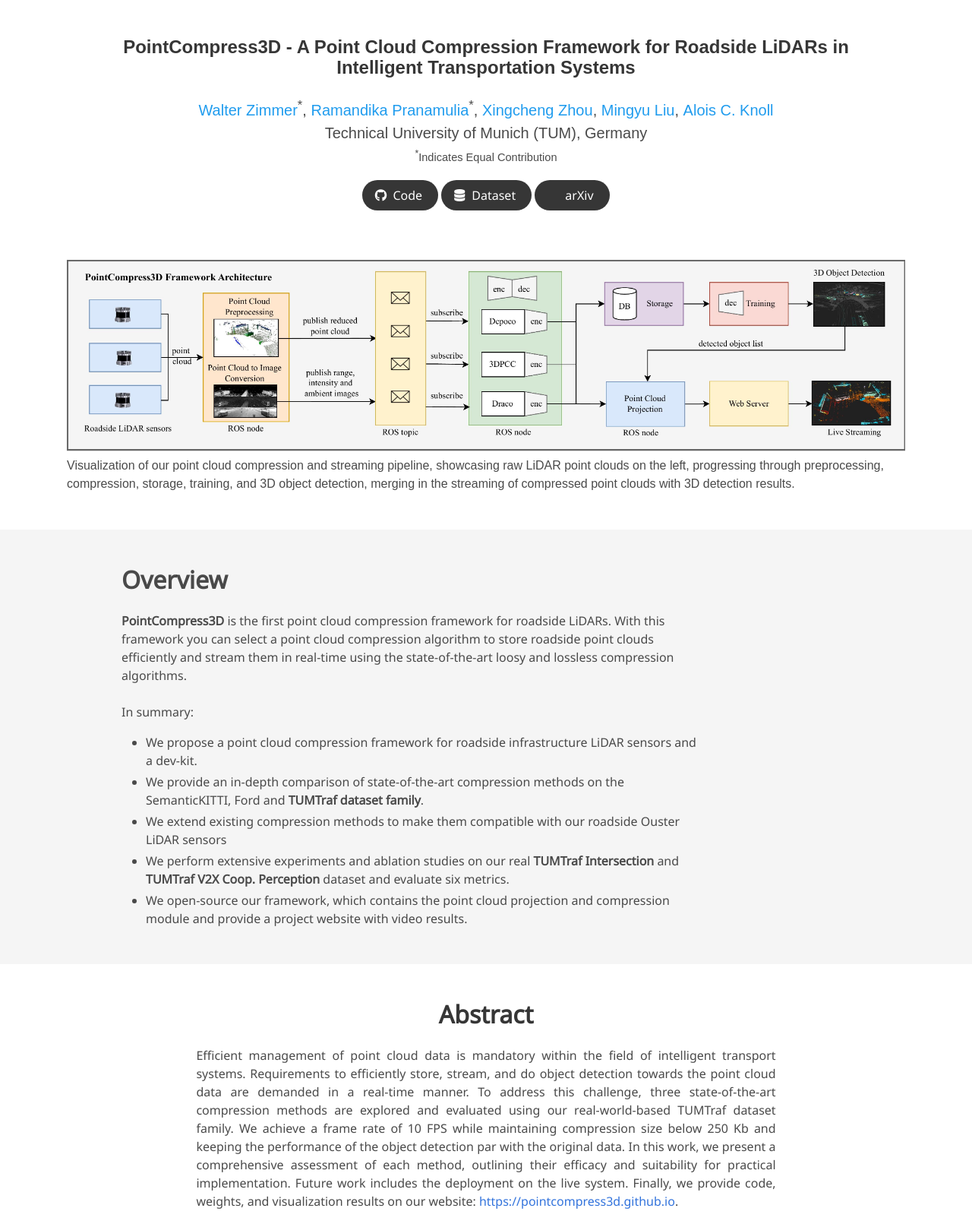
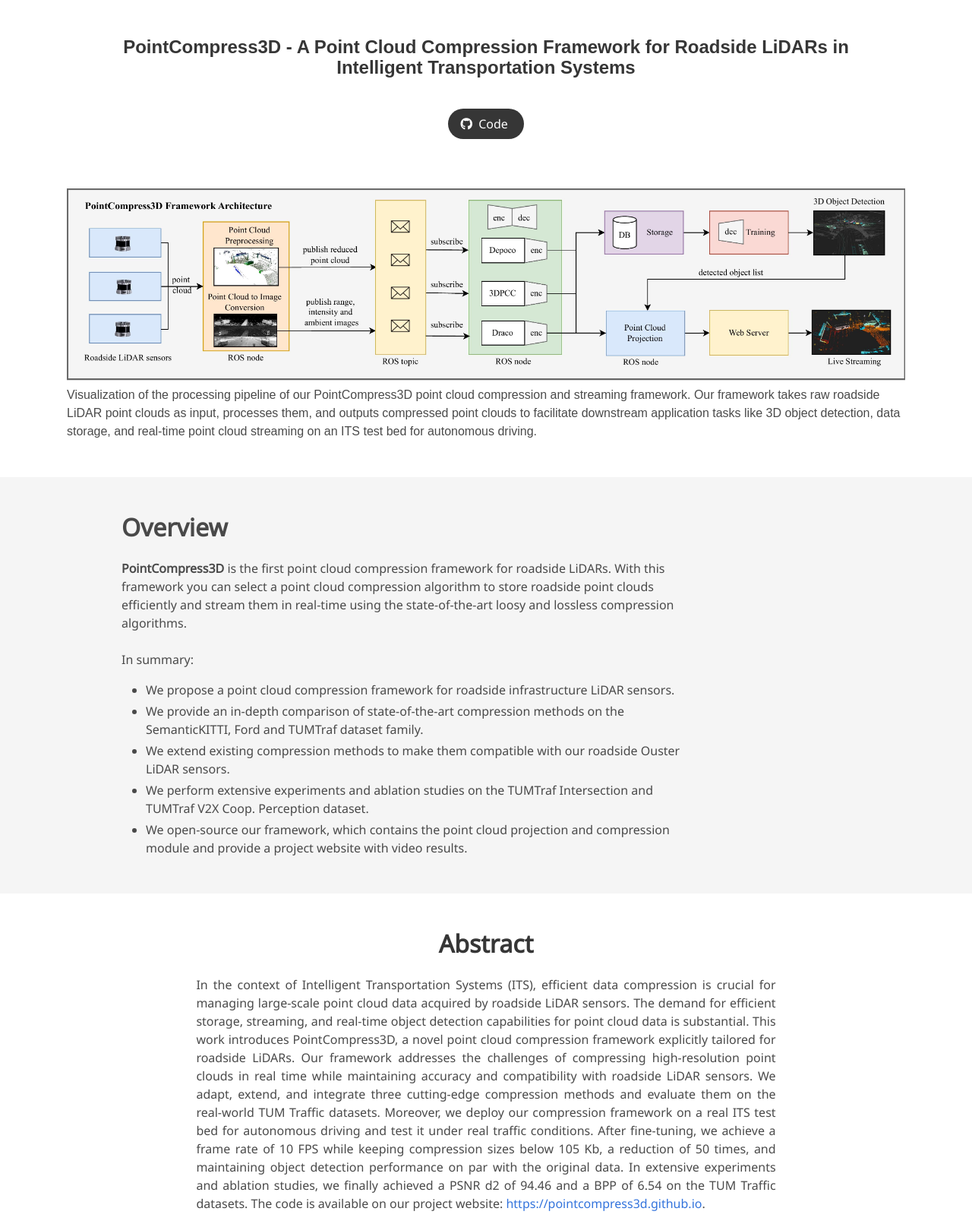
Before and after one commit to pointcompress3d/pointcompress3d.github.io, a plain HTML site: page index.html in a window 1280 px wide. Shown: the top 1611 px of the page at 76% size. Drawn offline with nearby package versions, Linux system fonts and the light colour scheme; some icons are missing; a web font is replaced by a local one.

Commit message:
update website

```diff
--- a/index.html
+++ b/index.html
@@ -55,52 +55,8 @@
                 <div class="column has-text-centered">
                     <h1 class="title is-4 publication-title">PointCompress3D - A Point Cloud Compression Framework for
                         Roadside LiDARs in Intelligent Transportation Systems </h1>
-                    <div class="is-size-5 publication-authors">
-<!--                      Paper authors-->
-                      <span class="author-block">
-                        <a href="https://walzimmer.github.io/website" target="_blank">Walter Zimmer</a><sup>*</sup>,</span>
-                        <span class="author-block">
-                          <a href="https://www.linkedin.com/in/ramandika-pranamulia-825653b6" target="_blank">Ramandika Pranamulia</a><sup>*</sup>,
-                        </span>
-                        <span class="author-block">
-                          <a href="https://www.ce.cit.tum.de/air/people/xingcheng-zhou-msc/" target="_blank">Xingcheng Zhou</a>,
-                        </span>
-                        <span class="author-block">
-                          <a href="https://scholar.google.com/citations?user=Bcohc-oAAAAJ&hl" target="_blank">Mingyu Liu</a>,
-                        </span>
-                        <span class="author-block">
-                          <a href="https://www.ce.cit.tum.de/air/people/prof-dr-ing-habil-alois-knoll/" target="_blank">Alois C. Knoll</a>
-                        </span>
-                    </div>
-
-                    <div class="is-size-5 publication-authors">
-                      <span class="author-block">Technical University of Munich (TUM), Germany</span>
-                      <span class="eql-cntrb"><small><br><sup>*</sup>Indicates Equal Contribution</small></span>
-                    </div>
-
                     <div class="column has-text-centered">
                         <div class="publication-links">
-                            <!-- <span class="link-block">
-                              <a href="https://arxiv.org/pdf/<ARXIV PAPER ID>.pdf" target="_blank"
-                              class="external-link button is-normal is-rounded is-dark">
-                                <span class="icon">
-                                <i class="fas fa-file-pdf"></i>
-                                </span>
-                                <span>Paper</span>
-                              </a>
-                            </span> -->
-
-                            <!-- Supplementary PDF link -->
-                            <!-- <span class="link-block">
-                              <a href="static/pdfs/supplementary_material.pdf" target="_blank"
-                              class="external-link button is-normal is-rounded is-dark">
-                              <span class="icon">
-                                <i class="fas fa-file-pdf"></i>
-                              </span>
-                              <span>Supplementary</span>
-                              </a>
-                            </span> -->
-
                             <!-- Github link -->
                             <span class="link-block">
                                 <a href="https://github.com/pointcompress3d/pointcompress3d" target="_blank"
@@ -109,28 +65,6 @@
                                         <i class="fab fa-github"></i>
                                     </span>
                                     <span>Code</span>
-                    </a>
-                  </span>
-
-                            <!-- Dataset link -->
-                            <span class="link-block">
-                    <a href="https://innovation-mobility.com/tumtraf-dataset" target="_blank"
-                       class="external-link button is-normal is-rounded is-dark">
-                    <span class="icon">
-                      <i class="fa fa-database"></i>
-                    </span>
-                    <span>Dataset</span>
-                    </a>
-                  </span>
-
-                            <!-- ArXiv abstract Link -->
-                            <span class="link-block">
-                              <a href="https://arxiv.org/abs/2405.01750" target="_blank"
-                                 class="external-link button is-normal is-rounded is-dark">
-                              <span class="icon">
-                                <i class="ai ai-arxiv"></i>
-                              </span>
-                              <span>arXiv</span>
                                 </a>
                             </span>
                         </div>
@@ -147,9 +81,11 @@
         <div class="hero-body">
             <div class="item">
                 <img src="static/images/compression_architecture.jpg" alt="title_figure"/>
-                <h5>Visualization of our point cloud compression and streaming pipeline, showcasing raw LiDAR point clouds on the
-                    left, progressing through preprocessing, compression, storage, training, and 3D object detection, merging in the streaming
-                    of compressed point clouds with 3D detection results.</h5>
+                <h5>Visualization of the processing pipeline of our PointCompress3D point cloud compression and
+                    streaming framework. Our framework takes raw roadside LiDAR point clouds as input, processes them,
+                    and outputs compressed point clouds to facilitate downstream application tasks like 3D object
+                    detection, data storage, and real-time point cloud streaming on an ITS test bed for autonomous
+                    driving.</h5>
             </div>
         </div>
     </div>
@@ -164,15 +100,26 @@
                 <h2 class="title is-3">Overview</h2>
                 <div class="content">
                     <strong>PointCompress3D</strong> is the first point cloud compression framework for roadside LiDARs.
-                    With this framework you can select a point cloud compression algorithm to store roadside point clouds
-                    efficiently and stream them in real-time using the state-of-the-art loosy and lossless compression algorithms.<br><br>
+                    With this framework you can select a point cloud compression algorithm to store roadside point
+                    clouds
+                    efficiently and stream them in real-time using the state-of-the-art loosy and lossless compression
+                    algorithms.<br><br>
                     In summary:
                     <ul>
-                        <li> We propose a point cloud compression framework for roadside infrastructure LiDAR sensors and a dev-kit.</li>
-                        <li> We provide an in-depth comparison of state-of-the-art compression methods on the SemanticKITTI, Ford and <strong>TUMTraf dataset family</strong>.</li>
-                        <li> We extend existing compression methods to make them compatible with our roadside Ouster LiDAR sensors</li>
-                        <li> We perform extensive experiments and ablation studies on our real <strong>TUMTraf Intersection</strong> and <strong>TUMTraf V2X Coop. Perception</strong> dataset and evaluate six metrics.</li>
-                        <li> We open-source our framework, which contains the point cloud projection and compression module and provide a project website with video results.</li>
+                        <li> We propose a point cloud compression framework for roadside infrastructure LiDAR sensors.
+                        </li>
+                        <li> We provide an in-depth comparison of state-of-the-art compression methods on the
+                            SemanticKITTI, Ford and TUMTraf dataset family.
+                        </li>
+                        <li> We extend existing compression methods to make them compatible with our roadside Ouster
+                            LiDAR sensors.
+                        </li>
+                        <li> We perform extensive experiments and ablation studies on the TUMTraf Intersection and
+                            TUMTraf V2X Coop. Perception dataset.
+                        </li>
+                        <li> We open-source our framework, which contains the point cloud projection and compression
+                            module and provide a project website with video results.
+                        </li>
                     </ul>
                 </div>
             </div>
@@ -187,14 +134,21 @@
             <div class="column is-four-fifths">
                 <h2 class="title is-3">Abstract</h2>
                 <div class="content has-text-justified">
-                    <p>Efficient management of point cloud data is mandatory within the field of intelligent transport systems.
-                    Requirements to efficiently store, stream, and do object detection towards the point cloud data are demanded
-                    in a real-time manner. To address this challenge, three state-of-the-art compression methods are explored
-                    and evaluated using our real-world-based TUMTraf dataset family. We achieve a frame rate of 10 FPS while
-                    maintaining compression size below 250 Kb and keeping the performance of the object detection par with the
-                    original data. In this work, we present a comprehensive assessment of each method, outlining their
-                    efficacy and suitability for practical implementation. Future work includes the deployment on the live system.
-                    Finally, we provide code, weights, and visualization results on our website: <a href="https://pointcompress3d.github.io">https://pointcompress3d.github.io</a>.</p>
+                    <p>In the context of Intelligent Transportation Systems (ITS), efficient data compression is crucial
+                        for managing large-scale point cloud data acquired by roadside LiDAR sensors. The demand for
+                        efficient storage, streaming, and real-time object detection capabilities for point cloud data
+                        is substantial. This work introduces PointCompress3D, a novel point cloud compression framework
+                        explicitly tailored for roadside LiDARs. Our framework addresses the challenges of compressing
+                        high-resolution point clouds in real time while maintaining accuracy and compatibility with
+                        roadside LiDAR sensors. We adapt, extend, and integrate three cutting-edge compression methods
+                        and evaluate them on the real-world TUM Traffic datasets. Moreover, we deploy our compression
+                        framework on a real ITS test bed for autonomous driving and test it under real traffic
+                        conditions. After fine-tuning, we achieve a frame rate of 10 FPS while keeping compression sizes
+                        below 105 Kb, a reduction of 50 times, and maintaining object detection performance on par with
+                        the original data. In extensive experiments and ablation studies, we finally achieved a PSNR d2
+                        of 94.46 and a BPP of 6.54 on the TUM Traffic datasets. The code is available on our project
+                        website: <a
+                                href="https://pointcompress3d.github.io">https://pointcompress3d.github.io</a>.</p>
                 </div>
             </div>
         </div>
@@ -214,10 +168,13 @@
         <div class="hero-body">
             <div class="item">
                 <img src="static/images/qualitative_results.jpg" alt="title_figure"/>
-                <h5 class="is-3 has-text-centered">Qualitative results on our TUMTraf Intersection dataset. From left to right: a) Side view of a truck and a car in the
-                    original point cloud. b) Experiment E1: Compressed point cloud with a subsampling distance of 3.0 and a minimum kernel
-                    radius of 1.5. c) Experiment E3: Compressed point cloud with a subsampling distance of 1.0 and a minimum kernel radius
-                    of 1.2. Both compressed images are generated with max. 30,000 points and a grid size of [40, 40, 15] m.</h5>
+                <h5 class="is-3 has-text-centered">Qualitative results on the TUMTraf Intersection dataset. From left to
+                    right: a) Side view of a truck and a van in the
+                    original point cloud. b) Experiment E1: Reconstructed point cloud with a subsampling distance of 3.0
+                    and a minimum kernel
+                    radius of 1.5. c) Experiment E3: Reconstructed point cloud with a subsampling distance of 1.0 and a
+                    minimum kernel radius of 1.2. Both compressed point cloud projection images are generated with max. 30,000 points and a grid size of 40x40x15
+                    m.</h5>
             </div>
         </div>
     </div>
@@ -229,7 +186,8 @@
             <video poster="" autoplay controls muted loop height="100%">
                 <source src="static/videos/original_vs_compressed_highway.mp4" type="video/mp4">
             </video>
-            <h5 class="is-3 has-text-centered">Left: Stream of original point clouds of the TUMTraf A9 Highway dataset. Right: Compressed stream of point clouds.</h5>
+            <h5 class="is-3 has-text-centered">Left: Stream of original point clouds of the TUMTraf A9 Highway dataset.
+                Right: Reconstructed stream of point clouds.</h5>
         </div>
     </div>
 </section>
@@ -240,7 +198,8 @@
         <h2 class="title is-3 has-text-centered">Ablation Studies</h2>
         <div class="item">
             <img src="static/images/minimum_kernel_radius.jpg" alt="title_figure"/>
-            <h5 class="is-3 has-text-centered">Adjusting the minimum kernel radius parameters by 0.5 times and 2 times the original value, respectively.</h5>
+            <h5 class="is-3 has-text-centered">Adjusting the minimum kernel radius parameters by 0.5 times and 2 times
+                the original value, respectively.</h5>
         </div>
     </div>
 </section>
@@ -249,7 +208,9 @@
     <div class="container is-max-desktop">
         <div class="item">
             <img src="static/images/kernel_radius_encoding_decoding.jpg" alt="title_figure"/>
-            <h5 class="is-3 has-text-centered">We set the kernel radius in encoding block to 10 and 0.05 (top row) while keeping the decoding block values constant at 0.05. Subsequently, we set kernel radius in the decoding block to 1 and 0.01 (bottom row) while keeping the encoding block values constant at 1.0.</h5>
+            <h5 class="is-3 has-text-centered">We set the kernel radius in encoding block to 10 and 0.05 (top row) while
+                keeping the decoding block values constant at 0.05. Subsequently, we set kernel radius in the decoding
+                block to 1 and 0.01 (bottom row) while keeping the encoding block values constant at 1.0.</h5>
         </div>
 
     </div>
@@ -260,8 +221,9 @@
         <div class="item">
             <img src="static/images/ablation_study_number_points.jpg" alt="title_figure"/>
         </div>
-        <h5 class="is-3 has-text-centered">Visualization of ablation study for the max. number of points. The point cloud shows a side view of a truck and a
-            car with 5,000, 12,500, 25,000, 50,000, 100,000, and 200,000 points.</h5>
+        <h5 class="is-3 has-text-centered">Visualization of ablation study for the max. number of points. The point
+            cloud shows a side view of a truck and a
+            van with 5,000, 12,500, 25,000, 50,000, 100,000, and 200,000 points.</h5>
     </div>
 </section>
 
@@ -271,7 +233,8 @@
             <video poster="" autoplay controls muted loop height="100%">
                 <source src="static/videos/original_vs_compressed_intersection_r02_s02.mp4" type="video/mp4">
             </video>
-            <h5 class="is-3 has-text-centered">Left: Stream of original point clouds of the TUMTraf Intersection dataset. Right: Compressed stream of point clouds.</h5>
+            <h5 class="is-3 has-text-centered">Left: Stream of original point clouds of the TUMTraf Intersection
+                dataset. Right: Reconstructed stream of point clouds.</h5>
         </div>
     </div>
 </section>
@@ -414,7 +377,9 @@
             </tbody>
         </table>
         <h5 class="is-3 has-text-centered">
-            Parameter tuning for DEPOCO on the max. number of points and the grid size. We use the TUMTraf Intersection dataset to find the best parameters and evaluate the compression method on the TUMTraf V2X Cooperative Perception dataset.
+            Parameter tuning for DEPOCO on the max. number of points and the grid size. We use the TUMTraf Intersection
+            dataset to find the best parameters and evaluate the compression method on the TUMTraf V2X Cooperative
+            Perception dataset.
         </h5>
     </div>
 </section>
```
Lines whose indentation alone changed are shown as unchanged.
